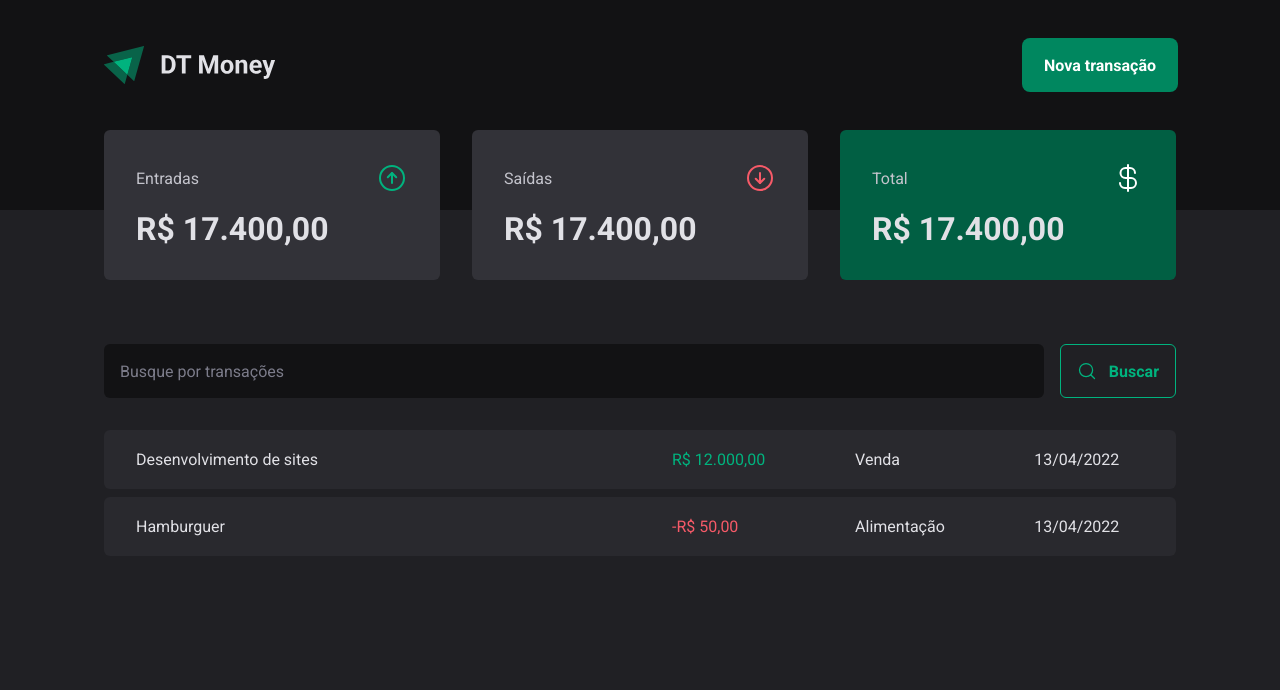
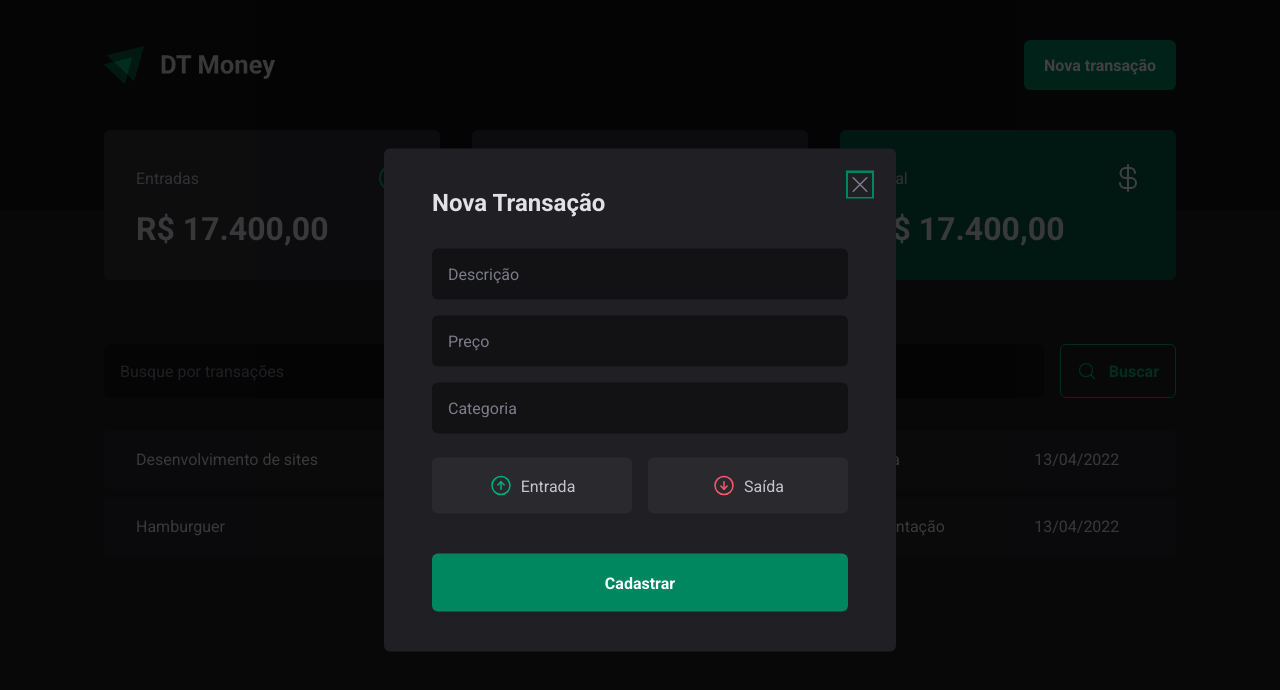
Before and after one commit to WesleyPolicena/03-dt-money, a React (Vite) app: page / in a window 1280 px wide. Both pictures are taken after a click on the button "Nova transação". Shown: the top 690 px of the page. Built offline with nearby package versions, Linux system fonts and the light colour scheme.

Commit message:
add modal

```diff
--- a/package.json
+++ b/package.json
@@ -10,6 +10,8 @@
     "preview": "vite preview"
   },
   "dependencies": {
+    "@radix-ui/react-dialog": "^1.0.4",
+    "@radix-ui/react-radio-group": "^1.1.3",
     "phosphor-react": "^1.4.1",
     "react": "^18.2.0",
     "react-dom": "^18.2.0",
--- a/src/components/Header/index.tsx
+++ b/src/components/Header/index.tsx
@@ -1,12 +1,22 @@
+import * as Dialog from '@radix-ui/react-dialog';
 import { HeaderContainer, HeaderContent, NewTransactionButton } from "./styles";
+
 import logoImg from '../../assets/logo.svg'
+import { NewTransactionModal } from '../NewTransactionModal';
 
 export function Header() {
   return(
     <HeaderContainer>
       <HeaderContent>
         <img src={logoImg} alt="" />
-        <NewTransactionButton>Nova transação</NewTransactionButton>
+
+        <Dialog.Root>
+          <Dialog.Trigger asChild >
+            <NewTransactionButton>Nova transação</NewTransactionButton>
+          </Dialog.Trigger>
+
+          <NewTransactionModal />
+        </Dialog.Root>
       </HeaderContent>
     </HeaderContainer>
   )
--- /dev/null
+++ b/src/components/NewTransactionModal/index.tsx
@@ -0,0 +1,40 @@
+import * as Dialog from '@radix-ui/react-dialog';
+import { Close, Content, Overlay, TransactionType, TransactionTypeButton } from './style';
+import { ArrowCircleDown, ArrowCircleUp, X } from 'phosphor-react';
+
+export function NewTransactionModal() {
+  return (
+    <Dialog.Portal>
+      <Overlay />
+
+      <Content >
+        <Dialog.Title> Nova Transação </Dialog.Title>
+        <Close>
+          <X size={24}/>
+        </Close>
+
+        <form action="">
+          <input type="text" placeholder='Descrição' required />
+          <input type="number" placeholder='Preço' required />
+          <input type="text" placeholder='Categoria' required />
+
+          <TransactionType>
+            <TransactionTypeButton variant='income' value='income'>
+              <ArrowCircleUp size={24}/>
+              Entrada
+            </TransactionTypeButton>
+
+            <TransactionTypeButton variant='outcome' value='outcome'>
+              <ArrowCircleDown size={24}/>
+              Saída
+            </TransactionTypeButton>
+          </TransactionType>
+          <button type='submit'>
+            Cadastrar
+          </button>
+        </form>
+
+      </Content>
+    </Dialog.Portal>
+  )
+}
--- /dev/null
+++ b/src/components/NewTransactionModal/style.ts
@@ -0,0 +1,116 @@
+import { styled } from 'styled-components';
+import * as Dialog from '@radix-ui/react-dialog';
+import * as RadioGroup from '@radix-ui/react-radio-group';
+
+export const Overlay = styled(Dialog.Overlay)`
+  position: fixed;
+  width: 100vw;
+  height: 100vh;
+  inset: 0;
+  background: rgba(0, 0, 0, 0.75);
+`
+
+export const Content = styled(Dialog.Content)`
+  min-width: 32rem;
+  border-radius: 6px;
+  padding: 2.5rem 3rem;
+  background: ${props => props.theme['gray-800']} ;
+
+  position: fixed;
+  top: 50%;
+  left: 50%;
+  transform: translate(-50%, -50%);
+
+  form {
+    margin-top: 2rem;
+
+    display: flex;
+    flex-direction: column;
+    gap: 1rem;
+
+    input {
+      border-radius: 6px;
+      border: 0;
+      background: ${props => props.theme['gray-900']};
+      color: ${props => props.theme['gray-300']};
+      padding: 1rem;
+
+      &::placeholder {
+        color: ${props => props.theme['gray-500']};
+      }
+    }
+
+    button[type='submit'] {
+      height: 58px;
+      border: 0;
+      background: ${props => props.theme['green-500']};
+      color: ${props => props.theme.white};
+      font-weight: bold;
+      padding: 0 1.25rem;
+      border-radius: 6px;
+      margin-top: 1.5rem;
+      cursor: pointer;
+
+      &:hover {
+        background: ${props => props.theme['green-700']};
+        transition: background-color 0.2s;
+      }
+    }
+
+
+  }
+`
+
+export const Close = styled(Dialog.Close)`
+  position: absolute;
+  background: transparent;
+  border: 0;
+  top: 1.5rem;
+  right: 1.5rem;
+  line-height: 0;
+  cursor: pointer;
+  color: ${props => props.theme['gray-500']};
+`
+
+export const TransactionType = styled(RadioGroup.Root)`
+  display: grid;
+  grid-template-columns: repeat(2, 1fr);
+  gap: 1rem;
+  margin-top: 0.5rem;
+`
+
+interface TransactionTypeButtonProps {
+  variant: 'income' | 'outcome';
+}
+
+export const TransactionTypeButton = styled(RadioGroup.Item)<TransactionTypeButtonProps>`
+  background: ${props => props.theme['gray-700']};
+  color: ${props => props.theme['gray-300']};
+  padding: 1rem;
+  display: flex;
+  align-items: center;
+  justify-content: center;
+  gap: 0.5rem;
+  border-radius: 6px;
+  cursor: pointer;
+  border: 0;
+
+  svg {
+    color: ${props => props.variant === 'income' ? props.theme['green-300'] : props.theme['red-300']};
+  }
+
+  &[data-state='unchecked']:hover {
+    transition: background-color 0.2s;
+    background:  ${props => props.theme['gray-600']};;
+  }
+
+  &[data-state='checked'] {
+    color:  ${props => props.theme.white};
+    background: ${props => props.variant === 'income' ? props.theme['green-500'] : props.theme['red-500']};
+
+    svg {
+      color: ${props => props.theme.white};
+    }
+  }
+
+`
```
Also changed, not shown: 1 other file (tests, documents, lock files or other folders).
